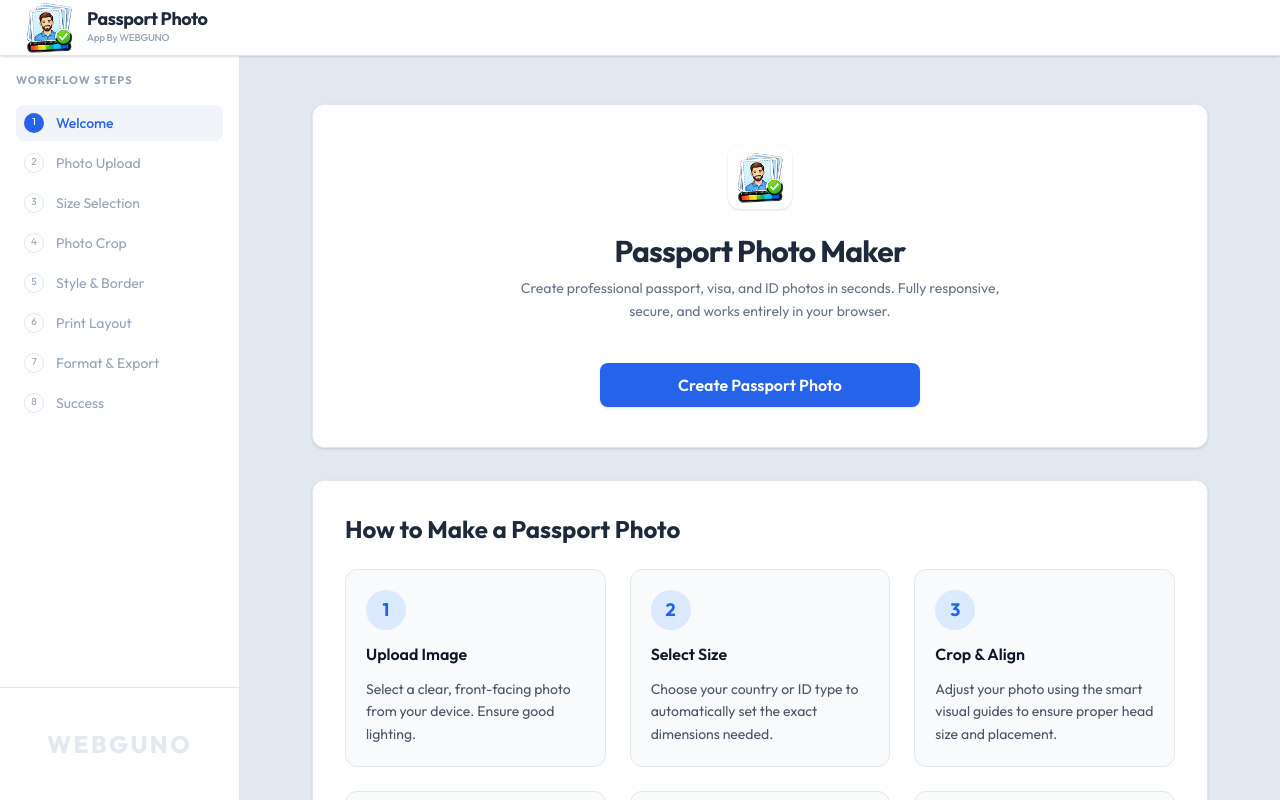
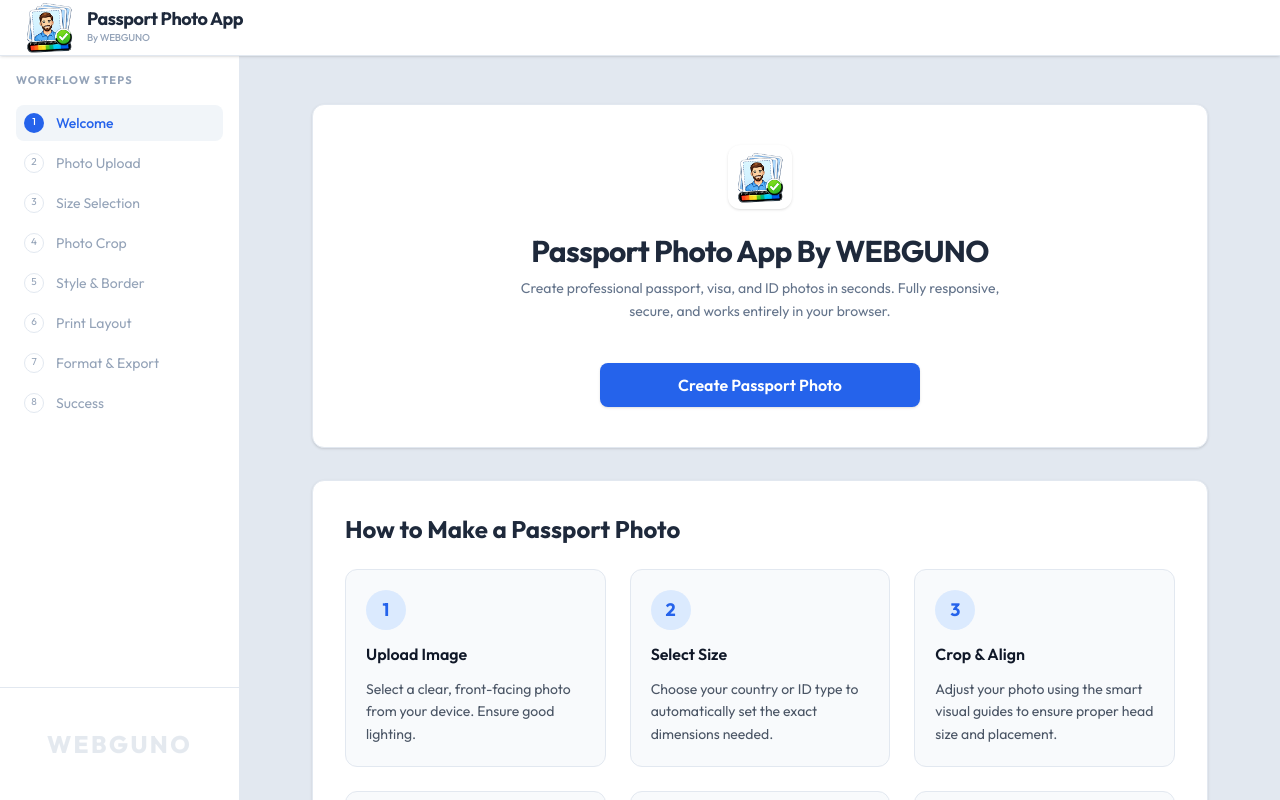
Before and after one commit to webguno/passsport-photo, a React (Vite) app: page / in a window 1280 px wide. Built offline with nearby package versions, Linux system fonts and the light colour scheme.

Commit message:
Update branding and SEO for Passport Photo App By WEBGUNO

```diff
--- a/index.html
+++ b/index.html
@@ -3,25 +3,41 @@
   <head>
     <meta charset="UTF-8" />
     <meta name="viewport" content="width=device-width, initial-scale=1.0" />
-    <meta name="description" content="Create perfect, compliant passport, visa, and ID photos online for free. Passport Photo App By Webguno guarantees your privacy by processing your photos locally." />
-    <meta name="keywords" content="passport photo, visa photo maker, ID photo creator, webguno, free passport photo, crop passport photo" />
+    <meta name="description" content="Generate compliant passport, visa, and ID photos in your browser with Passport Photo App By WEBGUNO. Fast, private, and no uploads required." />
+    <meta name="keywords" content="passport photo app, visa photo maker, ID photo creator, passport photo generator, WEBGUNO" />
     <meta name="author" content="WEBGUNO" />
     <meta name="robots" content="index, follow" />
+    <link rel="canonical" href="/" />
 
-    <meta property="og:title" content="Passport Photo App By Webguno" />
-    <meta property="og:description" content="Create perfect passport, visa, and ID photos online for free. Processed locally for your privacy." />
+    <meta property="og:title" content="Passport Photo App | Free Passport Photo Maker by WEBGUNO" />
+    <meta property="og:description" content="Generate compliant passport, visa, and ID photos in your browser with Passport Photo App By WEBGUNO. Fast, private, and no uploads required." />
     <meta property="og:type" content="website" />
-    <meta property="og:site_name" content="Webguno" />
+    <meta property="og:site_name" content="WEBGUNO" />
+    <meta property="og:image" content="/app-icon.png" />
+    <meta property="og:image:alt" content="Passport Photo App By WEBGUNO" />
 
     <meta name="twitter:card" content="summary_large_image" />
-    <meta name="twitter:title" content="Passport Photo App By Webguno" />
-    <meta name="twitter:description" content="Create perfect passport, visa, and ID photos online for free. Processed locally for your privacy." />
+    <meta name="twitter:title" content="Passport Photo App | Free Passport Photo Maker by WEBGUNO" />
+    <meta name="twitter:description" content="Generate compliant passport, visa, and ID photos in your browser with Passport Photo App By WEBGUNO. Fast, private, and no uploads required." />
+    <meta name="twitter:image" content="/app-icon.png" />
+    <meta name="twitter:image:alt" content="Passport Photo App By WEBGUNO" />
 
     <meta name="theme-color" content="#2563EB" />
 
     <link rel="icon" type="image/png" href="/app-icon.png" />
 
-    <title>Passport Photo App By Webguno</title>
+    <title>Passport Photo App | Free Passport Photo Maker by WEBGUNO</title>
+    <script type="application/ld+json">
+      {
+        "@context": "https://schema.org",
+        "@type": "WebApplication",
+        "name": "Passport Photo App By WEBGUNO",
+        "description": "Generate compliant passport, visa, and ID photos in your browser with Passport Photo App By WEBGUNO.",
+        "applicationCategory": "PhotographyApplication",
+        "operatingSystem": "Web",
+        "screenshot": "/app-icon.png"
+      }
+    </script>
   </head>
   <body>
     <div id="root"></div>
--- a/metadata.json
+++ b/metadata.json
@@ -1,5 +1,5 @@
 {
-  "name": "Passport Photo App By Webguno",
+  "name": "Passport Photo App By WEBGUNO",
   "description": "Create professional and compliant passport and ID photos entirely locally in your browser. Branded by WEBGUNO.",
   "requestFramePermissions": [],
   "majorCapabilities": ["MAJOR_CAPABILITY_SERVER_SIDE_GEMINI_API"]
--- a/src/components/Header.tsx
+++ b/src/components/Header.tsx
@@ -9,8 +9,8 @@ export function Header() {
       <div className="flex items-center gap-3 font-outfit">
         <img src="/app-icon.png" alt="App Icon" className="w-[51px] h-[51px] rounded-lg" />
         <div className="flex flex-col">
-          <h1 className="font-bold text-lg tracking-tight leading-none">Passport Photo</h1>
-          <span className="text-[10px] text-[#94A3B8] font-medium tracking-tight mt-0.5">App By WEBGUNO</span>
+          <h1 className="font-bold text-lg tracking-tight leading-none">Passport Photo App</h1>
+          <span className="text-[10px] text-[#94A3B8] font-medium tracking-tight mt-0.5">By WEBGUNO</span>
         </div>
       </div>
 
--- a/src/components/pages/AboutUs.tsx
+++ b/src/components/pages/AboutUs.tsx
@@ -28,7 +28,7 @@ export function AboutUs() {
           Whether you need a visa photo, a new passport, or a customized ID card, we provide the straightforward functionality required to get it done correctly.
         </p>
         <p className="font-medium text-[#1E293B] mt-6">
-          App By WEBGUNO
+          Passport Photo App By WEBGUNO
         </p>
       </div>
     </div>
--- a/src/components/pages/TermsOfService.tsx
+++ b/src/components/pages/TermsOfService.tsx
@@ -15,7 +15,7 @@ export function TermsOfService() {
       </button>
       <h1 className="text-3xl font-bold text-[#1E293B] mb-6">Terms of Service</h1>
       <div className="space-y-4 text-[#475569] leading-relaxed">
-        <p>By using Passport Photo Maker, you agree to the following terms and conditions.</p>
+        <p>By using Passport Photo App By WEBGUNO, you agree to the following terms and conditions.</p>
         <h2 className="text-xl font-semibold text-[#1E293B] mt-6 mb-3">1. Use of the Application</h2>
         <p>This tool is provided "as is" and is intended to help you format photos to common dimensions. We do not guarantee that the generated photos will be unconditionally accepted by any specific government or issuing authority.</p>
         <h2 className="text-xl font-semibold text-[#1E293B] mt-6 mb-3">2. User Responsibility</h2>
--- a/src/components/steps/WelcomeStep.tsx
+++ b/src/components/steps/WelcomeStep.tsx
@@ -37,7 +37,7 @@ export function WelcomeStep() {
         </div>
         <div className="space-y-2 max-w-lg">
           <h1 className="text-3xl font-bold tracking-tight text-[#1E293B]">
-            Passport Photo Maker
+            Passport Photo App By WEBGUNO
           </h1>
           <p className="text-sm text-[#64748B] leading-relaxed">
             Create professional passport, visa, and ID photos in seconds. Fully responsive, secure, and works entirely in your browser.
```
Also changed, not shown: vite.config.ts (+2 -2 lines), 1 other file (tests, documents, lock files or other folders).
